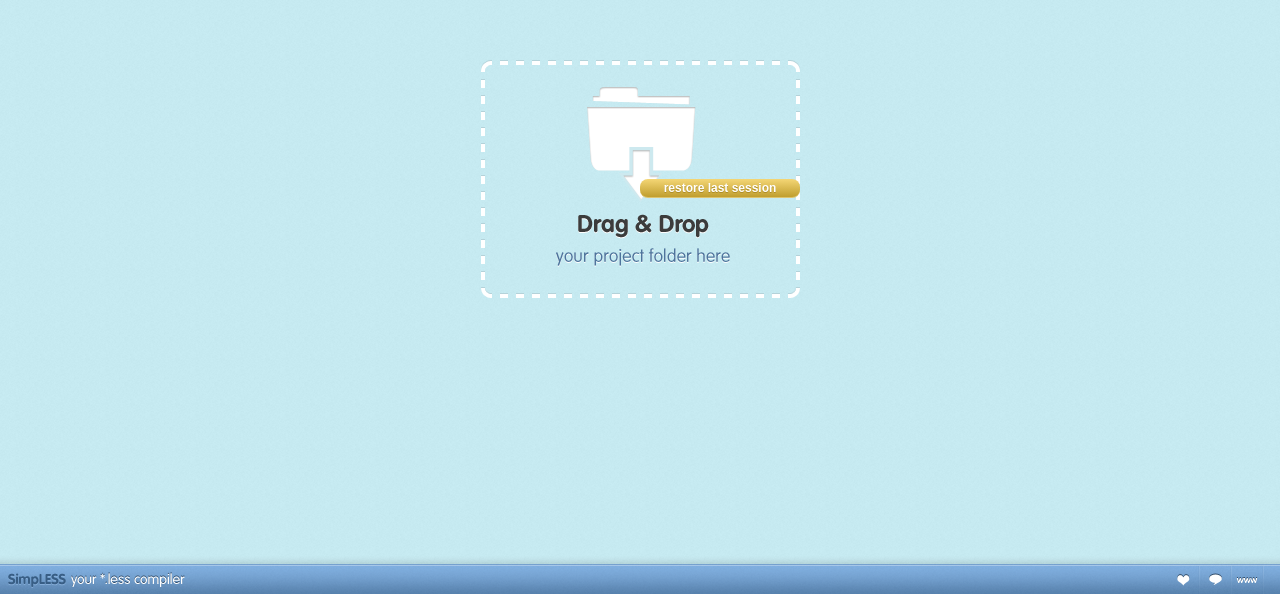
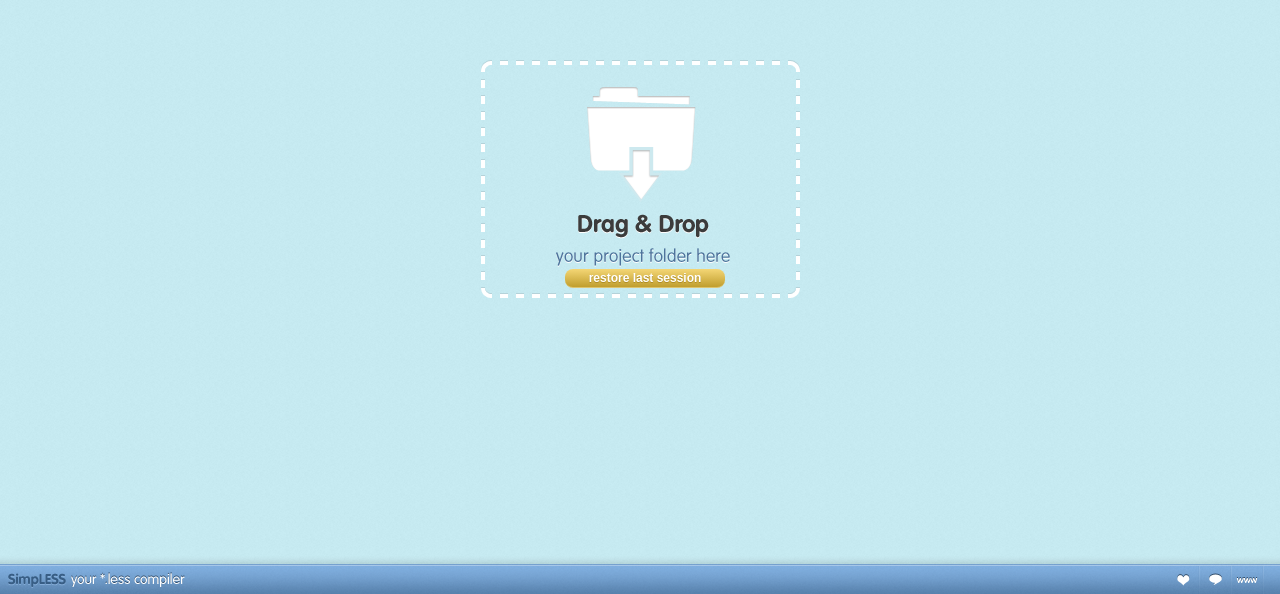
Before and after one commit to Paratron/SimpLESS, a plain HTML site: page Resources/index.html in a window 1280 px wide. Shown: the part 206-800 px from the top of the page. Drawn offline with Linux system fonts and the light colour scheme.

Commit message:
cosmetics

```diff
--- a/Resources/index.html
+++ b/Resources/index.html
@@ -13,7 +13,7 @@
 <div id="list-container">
     <ul id="list">
     </ul>
-    <a id="restore">restore last session</a>
+    <div id="restore-keeper"><a id="restore">restore last session</a></div>
 </div>
 <div id="bar">
     <span id="logo"></span><span id="zusatz"></span>
--- a/Resources/style.css
+++ b/Resources/style.css
@@ -288,9 +288,9 @@ li b{
     cursor: pointer;
     display: block;
     text-align: center;
-    position: absolute;
-    top: 50%;
-    left: 50%;
+    position: relative;
+    top: 90px;
+    left: -75px;
     width: 150px;
     font-family: Arial, Helvetica, sans-serif;
 
@@ -304,3 +304,9 @@ li b{
     text-shadow: 0 1px 0 #ad8d28;
     border-bottom:  #dec46f solid 1px;
 }
+
+#restore-keeper{
+    position: absolute;
+    top: 50%;
+    left: 50%;
+}
```
Also changed, not shown: 1 other file.
